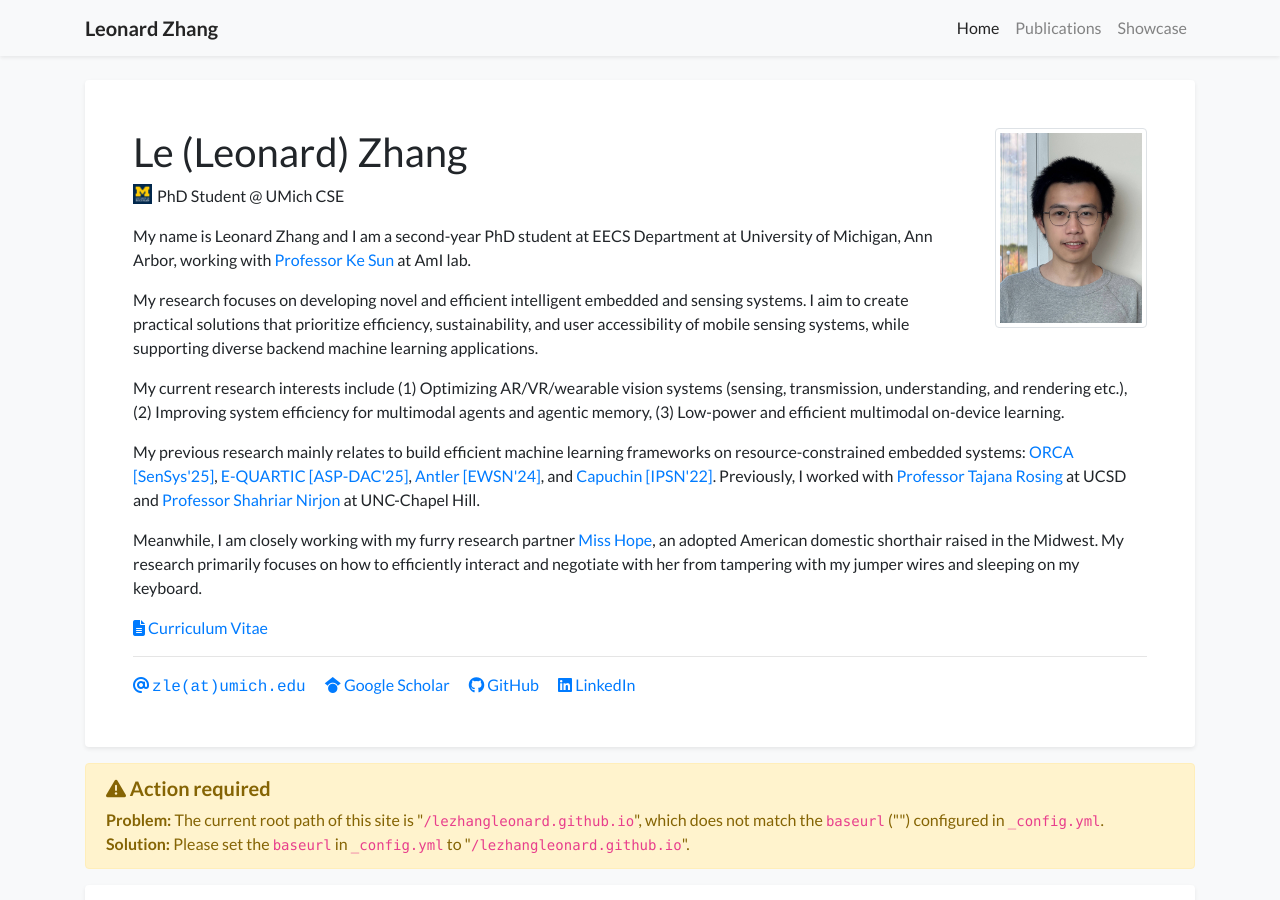
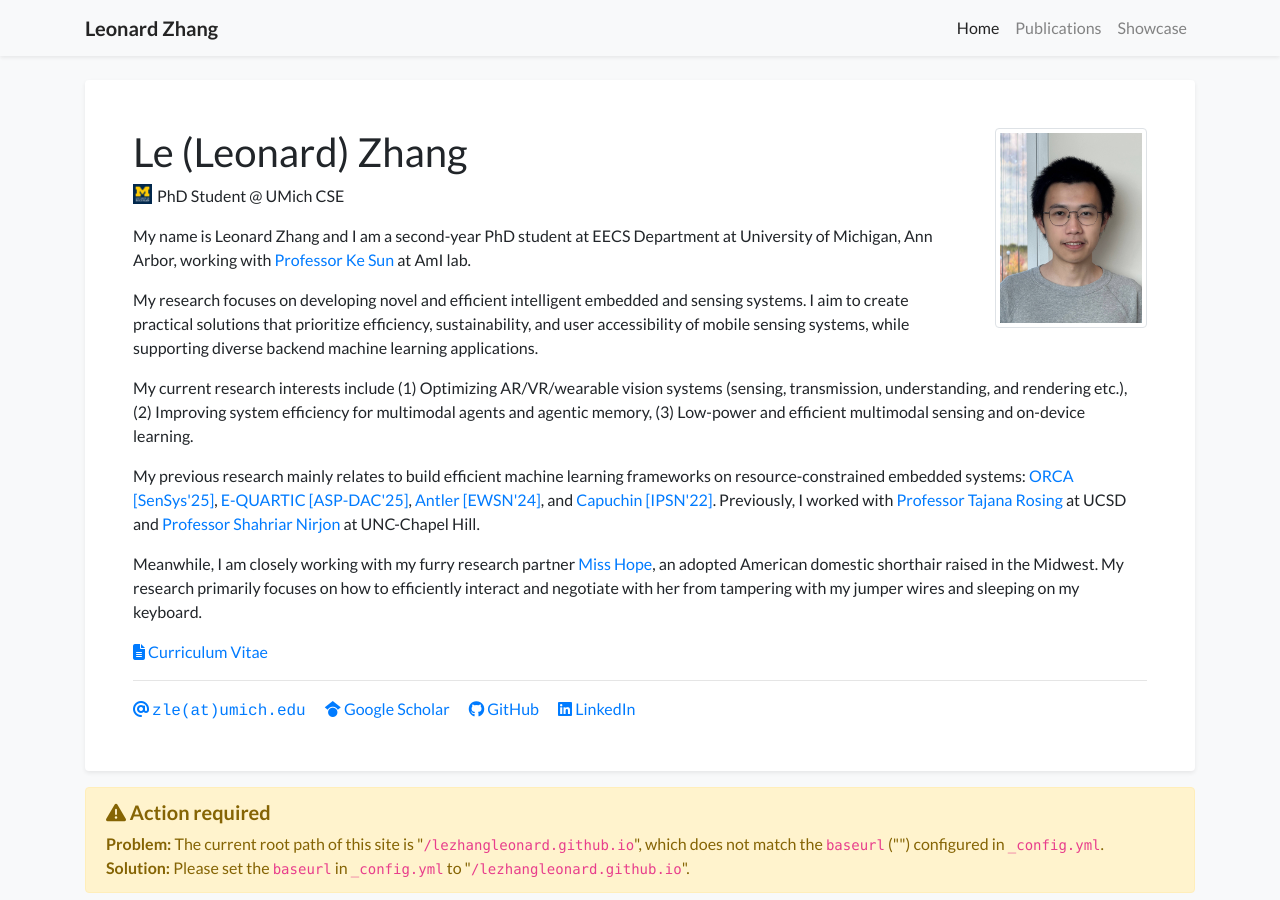
Before and after one commit to lezhangleonard/lezhangleonard.github.io, a Jekyll site: the page built from index.html, in a window 1280 px wide and 900 px high. Built offline with Jekyll 4.4.1, drawn with Linux system fonts in a browser that asks for light colours; nearby versions of some CDN libraries; a style sheet for code colours, icons or effects is not loaded.

Commit message:
Update research interests in profile.yml

```diff
--- a/_data/profile.yml
+++ b/_data/profile.yml
@@ -21,7 +21,7 @@ short_bio: >-
     My research focuses on developing novel and efficient intelligent embedded and sensing systems. I aim to create practical solutions that prioritize efficiency, sustainability, and user accessibility of mobile sensing systems, while supporting diverse backend machine learning applications.
   </p>
   <p>
-    My current research interests include (1) Optimizing AR/VR/wearable vision systems (sensing, transmission, understanding, and rendering etc.), (2) Improving system efficiency for multimodal agents and agentic memory, (3) Low-power and efficient multimodal on-device learning.
+    My current research interests include (1) Optimizing AR/VR/wearable vision systems (sensing, transmission, understanding, and rendering etc.), (2) Improving system efficiency for multimodal agents and agentic memory, (3) Low-power and efficient multimodal sensing and on-device learning.
   </p>
   <p>
     My previous research mainly relates to build efficient machine learning frameworks on resource-constrained embedded systems:
```
